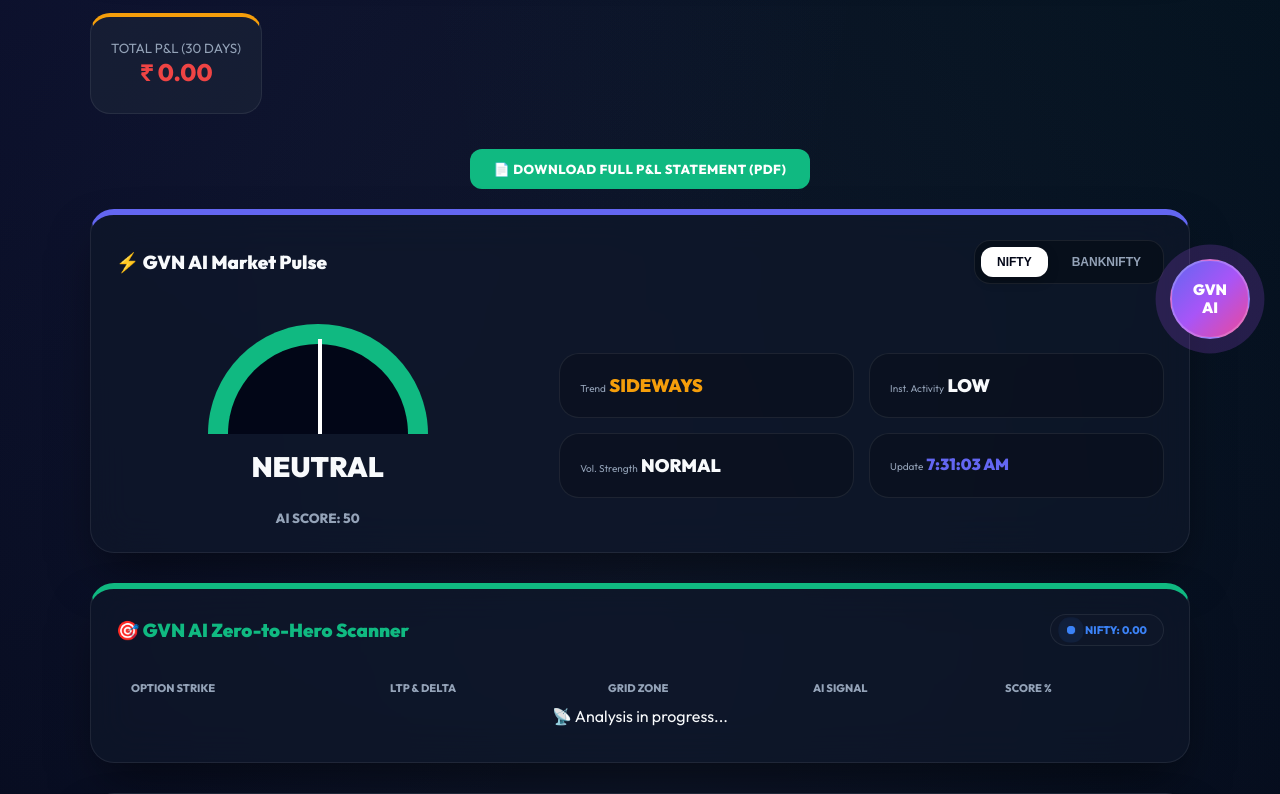
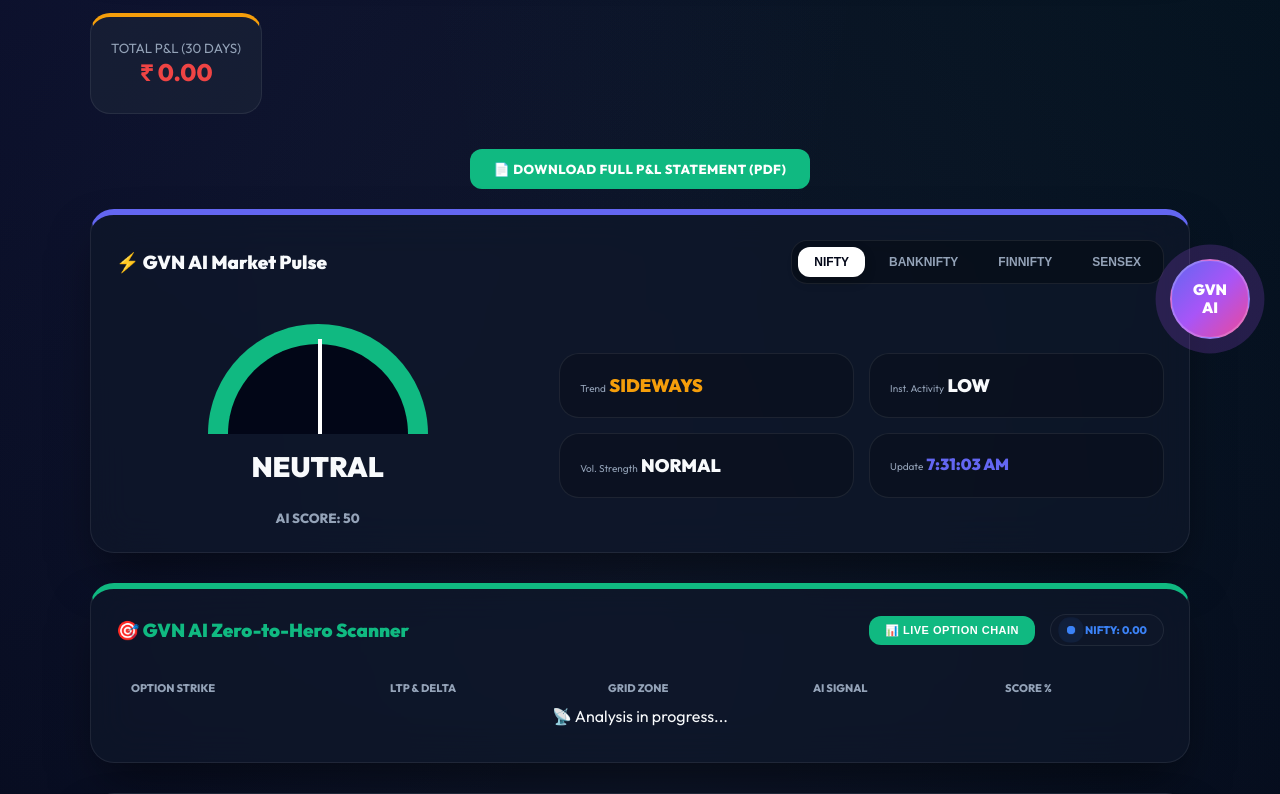
Before and after one commit to venkatanelson/GVN_MASTER_AI, a Flask app: template templates/user.html in a window 1280 px wide. Shown: the part 431-1225 px from the top of the page. Run offline with Flask 3, Linux system fonts and the light colour scheme; the template is opened without the code that fills it, so the values that code supplies are empty.

Commit message:
Update user.html

```diff
--- a/templates/user.html
+++ b/templates/user.html
@@ -402,6 +402,8 @@
                 <div class="tab-container">
                     <button onclick="switchIndex('NIFTY')" id="tab-NIFTY" class="tab-btn active">NIFTY</button>
                     <button onclick="switchIndex('BANKNIFTY')" id="tab-BANKNIFTY" class="tab-btn">BANKNIFTY</button>
+                    <button onclick="switchIndex('FINNIFTY')" id="tab-FINNIFTY" class="tab-btn">FINNIFTY</button>
+                    <button onclick="switchIndex('SENSEX')" id="tab-SENSEX" class="tab-btn">SENSEX</button>
                 </div>
             </div>
 
@@ -440,9 +442,12 @@
         <div class="premium-card" style="border-top: 6px solid var(--secondary); margin-top: 30px;">
             <div style="display: flex; justify-content: space-between; align-items: center; flex-wrap: wrap; gap: 15px; margin-bottom: 25px;">
                 <h3 style="margin: 0; font-weight: 900; color: var(--secondary);">🎯 GVN AI Zero-to-Hero Scanner</h3>
-                <div class="heartbeat">
-                    <span id="heartbeat-dot" class="dot dot-blue"></span>
-                    <span style="color: #3b82f6;">NIFTY: <span id="ui-nifty-price">0.00</span></span>
+                <div style="display: flex; align-items: center; gap: 15px;">
+                    <button onclick="openOptionChain(currentActiveIndex)" class="btn-premium" style="padding: 8px 16px; background: #10b981; border: none; font-size: 11px;">📊 Live Option Chain</button>
+                    <div class="heartbeat">
+                        <span id="heartbeat-dot" class="dot dot-blue"></span>
+                        <span style="color: #3b82f6;"><span id="oc-symbol-name">NIFTY</span>: <span id="ui-nifty-price">0.00</span></span>
+                    </div>
                 </div>
             </div>
 
@@ -672,7 +677,14 @@
             fetch('/api/gvn-scanner')
                 .then(r => r.json())
                 .then(res => {
-                    if (res.nifty_spot) document.getElementById('ui-nifty-price').innerText = res.nifty_spot;
+                    document.getElementById('oc-symbol-name').innerText = currentActiveIndex;
+                    if (res.nifty_spot) {
+                        // Dynamically show the spot price for the active index
+                        let activePrice = 0;
+                        if(currentActiveIndex === 'NIFTY') activePrice = res.nifty_spot;
+                        else if(res.summary && res.summary[currentActiveIndex]) activePrice = res.summary[currentActiveIndex].spot;
+                        document.getElementById('ui-nifty-price').innerText = activePrice;
+                    }
                     const body = document.getElementById('scanner-body');
                     const data = res.data[currentActiveIndex] || [];
                     const pulse = res.market_pulse ? res.market_pulse[currentActiveIndex] : null;
@@ -729,7 +741,7 @@
         <div class="modal-content">
             <div style="display: flex; justify-content: space-between; align-items: center; margin-bottom: 20px; border-bottom: 1px solid var(--glass-border); padding-bottom: 15px;">
                 <div>
-                    <h2 style="margin: 0; color: var(--primary);">📊 Dhan Live Option Chain (NIFTY)</h2>
+                    <h2 style="margin: 0; color: var(--primary);">📊 Dhan Live Option Chain (<span id="oc-symbol-display">NIFTY</span>)</h2>
                     <p style="margin: 5px 0 0 0; color: var(--text-dim); font-size: 13px;" id="oc-update-time">Waiting for data...</p>
                 </div>
                 <button onclick="closeOptionChain()" style="background: var(--danger); color: white; border: none; padding: 8px 16px; border-radius: 8px; cursor: pointer; font-weight: bold;">X CLOSE</button>
@@ -764,10 +776,16 @@
     </div>
 
     <script>
-        function openOptionChain() {
+        let currentOCSymbol = 'NIFTY';
+
+        function openOptionChain(symbol = 'NIFTY') {
+            currentOCSymbol = symbol;
+            document.getElementById('oc-symbol-display').innerText = symbol;
+            document.getElementById('oc-body').innerHTML = '<tr><td colspan="9">Fetching ' + symbol + ' Data...</td></tr>';
             document.getElementById('optionChainModal').style.display = 'flex';
             fetchOptionChainData();
             // Start auto-refreshing while open
+            if(window.ocInterval) clearInterval(window.ocInterval);
             window.ocInterval = setInterval(fetchOptionChainData, 3000);
         }
 
@@ -777,7 +795,7 @@
         }
 
         function fetchOptionChainData() {
-            fetch('/api/dhan-option-chain')
+            fetch('/api/dhan-option-chain?symbol=' + currentOCSymbol)
             .then(res => res.json())
             .then(data => {
                 if(data.status === 'success') {
```
